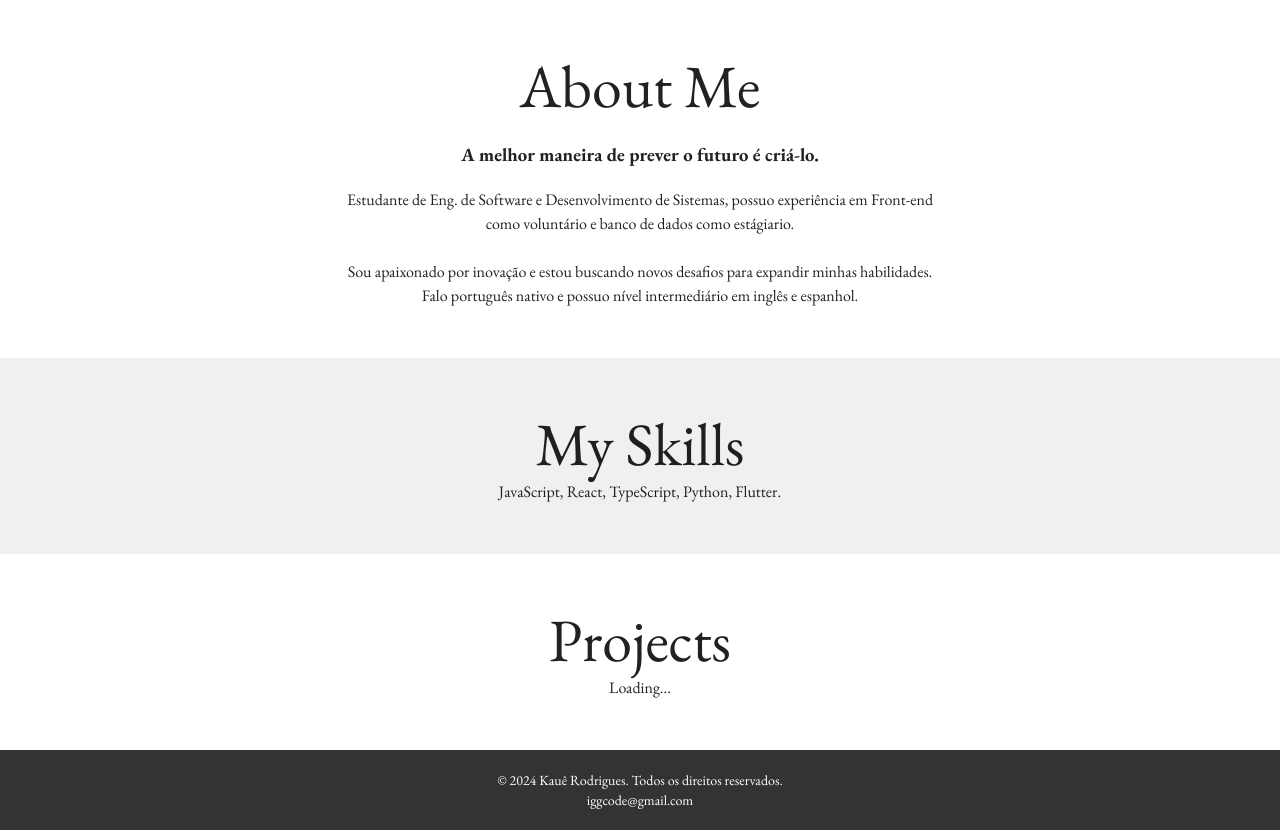
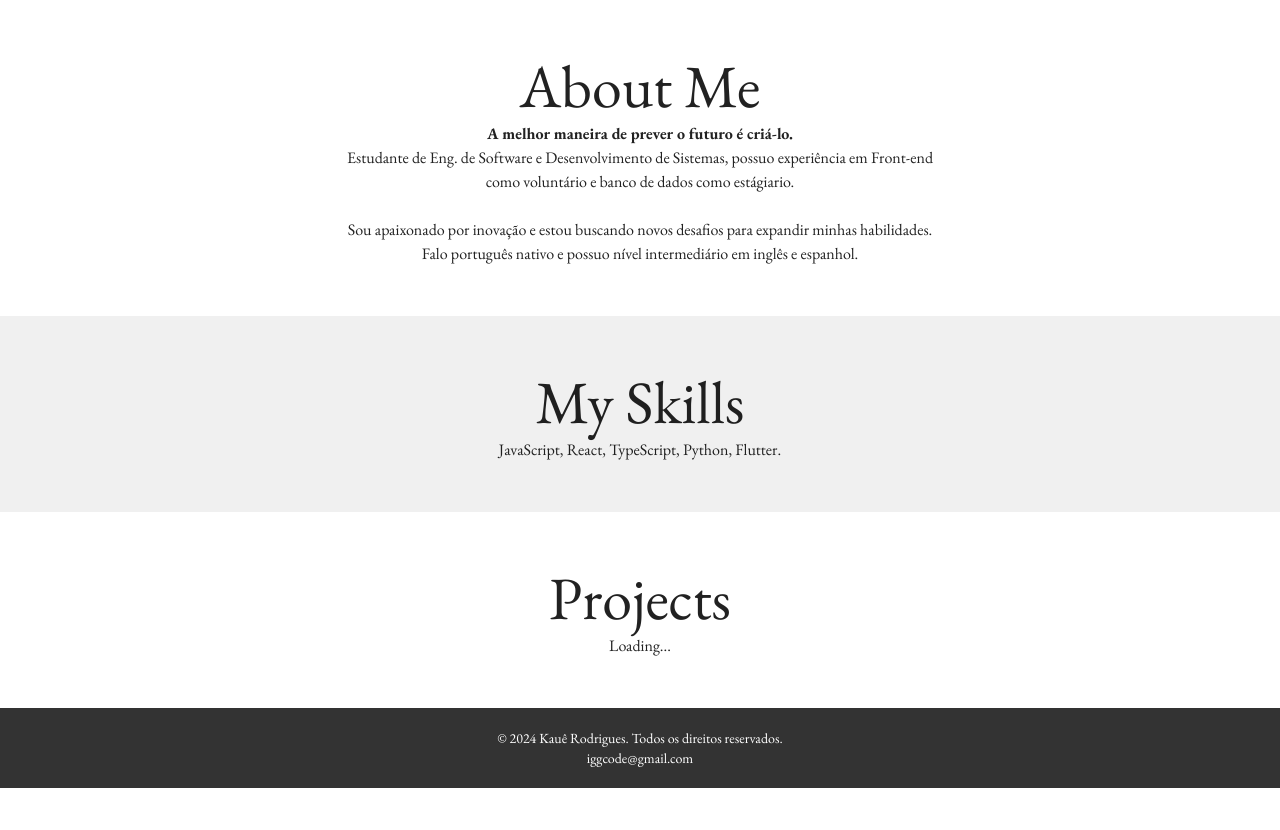
Before and after one commit to kauuer/my-portfolio, a React (Vite) app: page / in a window 1280 px wide. Shown: the part 800-1630 px from the top of the page. After the commit the page ends 1588 px from the top, so only its background shows below. Built offline with nearby package versions, Linux system fonts and the light colour scheme.

Commit message:
atualizaçao

```diff
--- a/src/pages/Home/sections/About/About.tsx
+++ b/src/pages/Home/sections/About/About.tsx
@@ -8,7 +8,7 @@ const About: React.FC = () => {
         About Me
       </Typography>
       <Typography variant="body1" align="center" sx={{ maxWidth: '600px', margin: '0 auto' }}>
-        <h3>A melhor maneira de prever o futuro é criá-lo. <br /></h3>
+        <b>A melhor maneira de prever o futuro é criá-lo. <br /></b>
         Estudante de Eng. de Software e Desenvolvimento de Sistemas, possuo experiência em Front-end como voluntário e banco de dados como estágiario. <br /> <br />
         Sou apaixonado por inovação e estou buscando novos desafios para expandir minhas habilidades. Falo português nativo e possuo nível intermediário em inglês e espanhol.
       </Typography>
```
